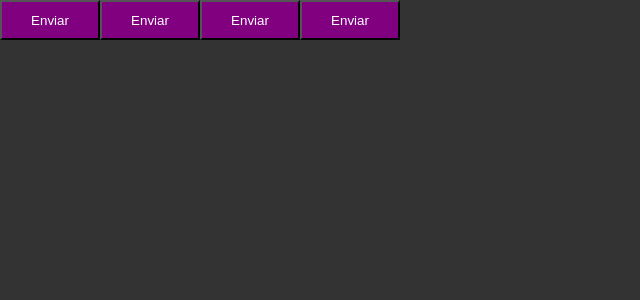
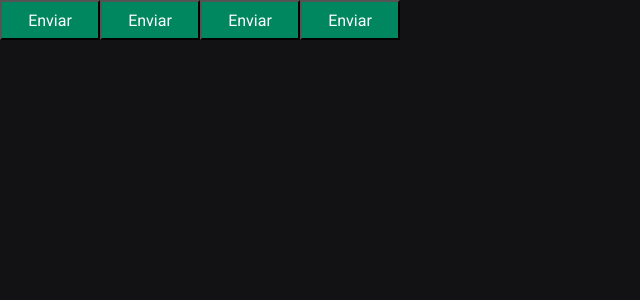
Before and after one commit to casbern/timer, a React (Vite) app: page / in a window 1280 px wide. Shown: the top 300 px of the page, without its empty margins (0-640 px from the left). Built offline with nearby package versions, Linux system fonts and the light colour scheme.

Commit message:
added colors and basic global configuration for the styles

```diff
--- a/index.html
+++ b/index.html
@@ -1,9 +1,15 @@
 <!DOCTYPE html>
 <html lang="en">
 	<head>
+		<link rel="preconnect" href="https://fonts.googleapis.com" />
+		<link rel="preconnect" href="https://fonts.gstatic.com" crossorigin />
 		<meta charset="UTF-8" />
 		<meta name="viewport" content="width=device-width, initial-scale=1.0" />
 		<title>Timer</title>
+		<link
+			href="https://fonts.googleapis.com/css2?family=Roboto+Mono:wght@700&family=Roboto:wght@400;700&display=swap"
+			rel="stylesheet"
+		/>
 	</head>
 	<body>
 		<div id="root"></div>
--- a/src/components/Button.styles.ts
+++ b/src/components/Button.styles.ts
@@ -17,7 +17,7 @@
 	width: 100px;
 	height: 40px;
 
-	background-color: ${(props) => props.theme.primary};
+	background-color: ${(props) => props.theme["green-500"]};
 	color: ${(props) => props.theme.white};
 
 	/* ${(props) => {
--- a/src/components/styles/global.ts
+++ b/src/components/styles/global.ts
@@ -8,8 +8,19 @@
   box-sizing: border-box;
 }
 
+:focus {
+  outline: 0;
+  box-shadow: 0 0 0 2px ${(props) => props.theme["gray-500"]};
+}
+
 body {
-  background: #333;
-  color: #fff;
+  background: ${(props) => props.theme["gray-900"]};
+  color: ${(props) => props.theme["gray-300"]};
+}
+
+body, input, textarea, button {
+  font-family: 'Roboto', sans-serif;
+  font-weight: 400;
+  font-size: 1rem;
 }
 `
--- a/src/components/styles/themes/default.ts
+++ b/src/components/styles/themes/default.ts
@@ -1,5 +1,21 @@
 export const defaultTheme = {
-	primary: "purple",
-	secondary: "orange",
-	white: "white",
+	white: "#FFF",
+
+	"gray-100": "#E1E1E6",
+	"gray-300": "#C4C4CC",
+	"gray-400": "#8D8D99",
+	"gray-500": "#7C7C8A",
+	"gray-600": "#323238",
+	"gray-700": "#29292E",
+	"gray-800": "#202024",
+	"gray-900": "#121214",
+
+	"green-300": "#00B37E",
+	"green-500": "#00875F",
+	"green-700": "#015F43",
+
+	"red-500": "#AB222E",
+	"red-700": "#7A1921",
+
+	"yellow-500": "#FBA94C",
 }
```
